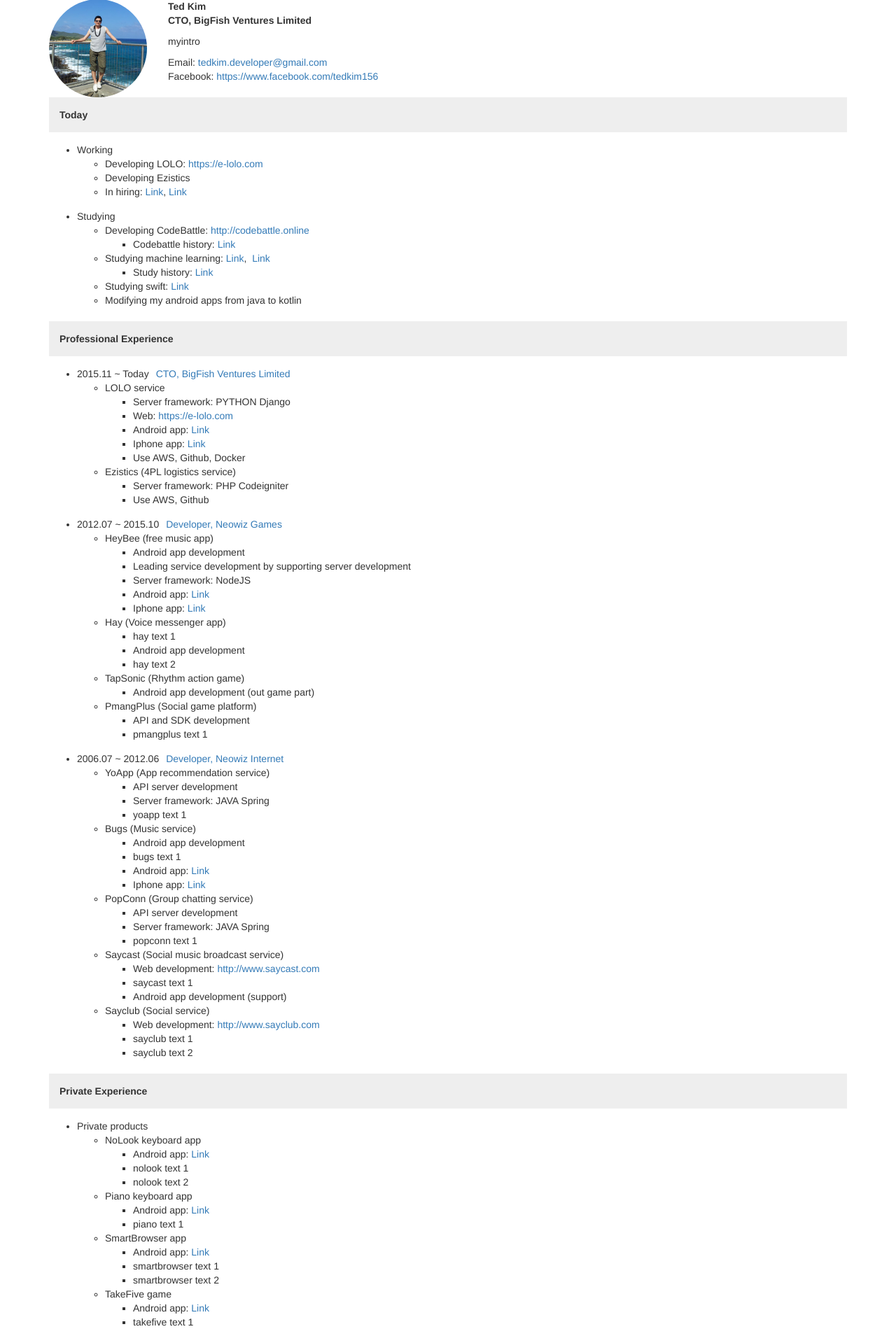
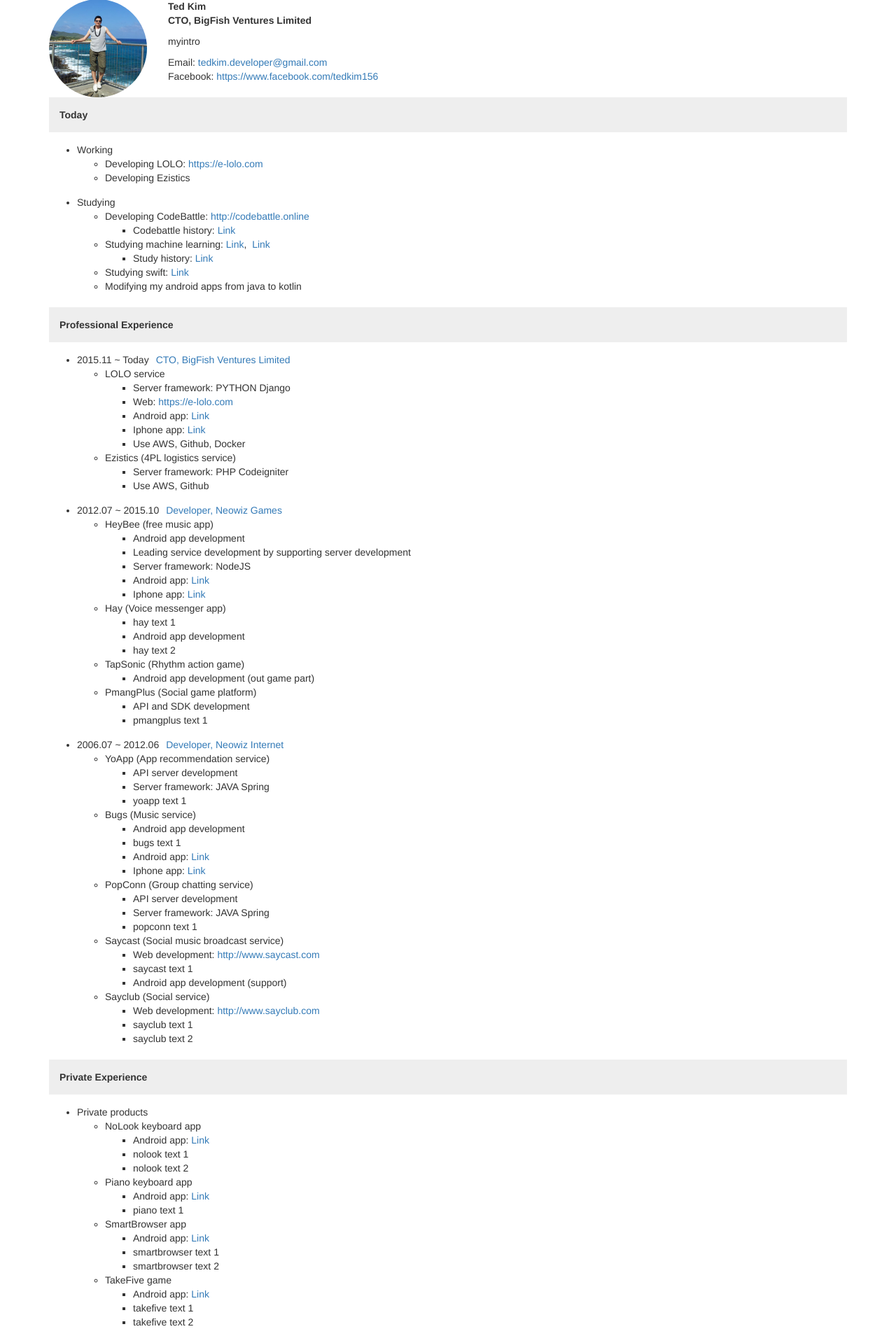
Before and after one commit to tedkim81/iamted, a Django app: page / in a window 1280 px wide. Shown: the part 71-1970 px from the top of the page at 70% size. Run offline with Django 3.2, Linux system fonts and the light colour scheme; some libraries are stand-ins or nearby versions.

Commit message:
Remove hiring

```diff
--- a/app/templates/profile.html
+++ b/app/templates/profile.html
@@ -125,7 +125,6 @@
 				<ul>
 					<li>{% trans "Developing LOLO" %}: <a href="https://e-lolo.com" target="_blank">https://e-lolo.com</a></li>
 					<li>{% trans "Developing Ezistics" %}</li>
-					<li>{% trans "In hiring" %}: <a href="https://www.rocketpunch.com/jobs/16899/PYTHON-Django-%EA%B0%9C%EB%B0%9C%EC%9E%90-%EB%AA%A8%EC%A7%91" target="_blank">Link</a>,&nbsp;<a href="https://www.wanted.co.kr/dashboard/jobs/4258" target="_blank">Link</a></li>
 				</ul>
 			</li>
 			<li class="cont-li">{% trans "Studying" %}
```
